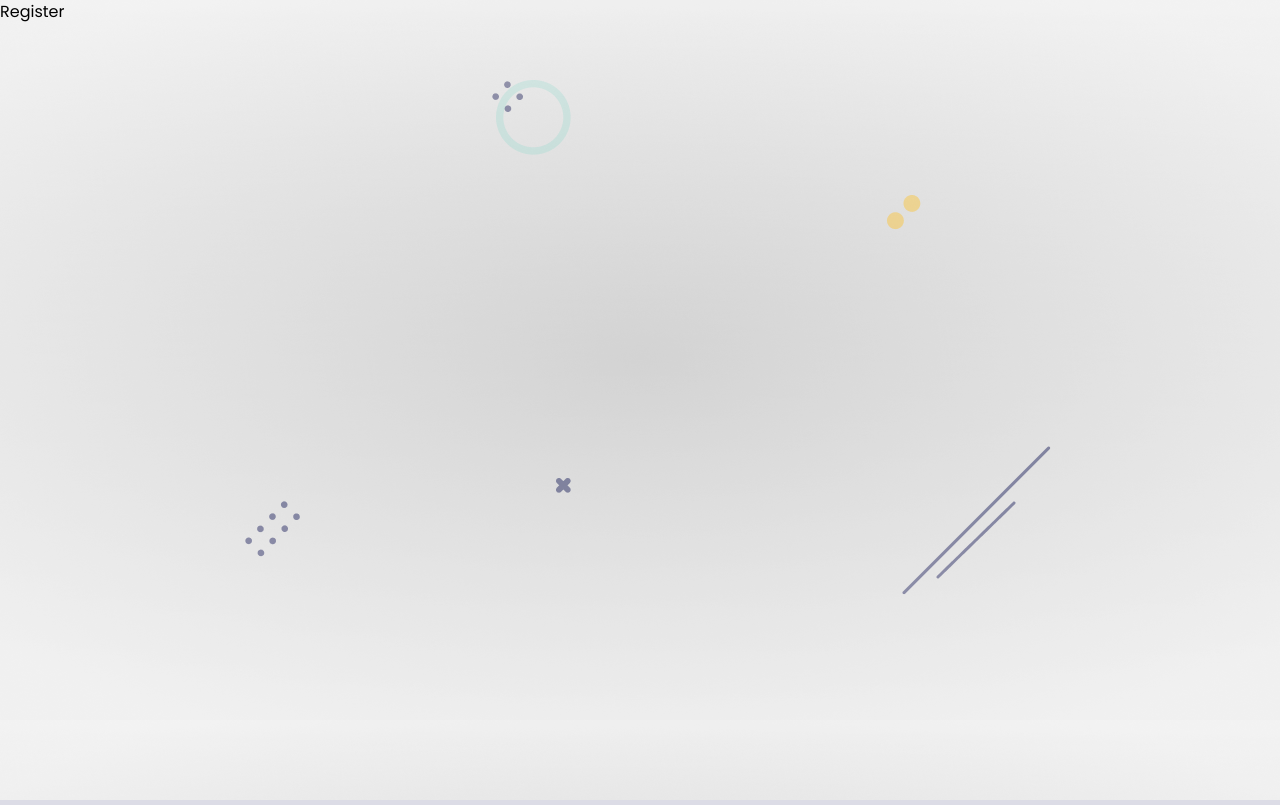
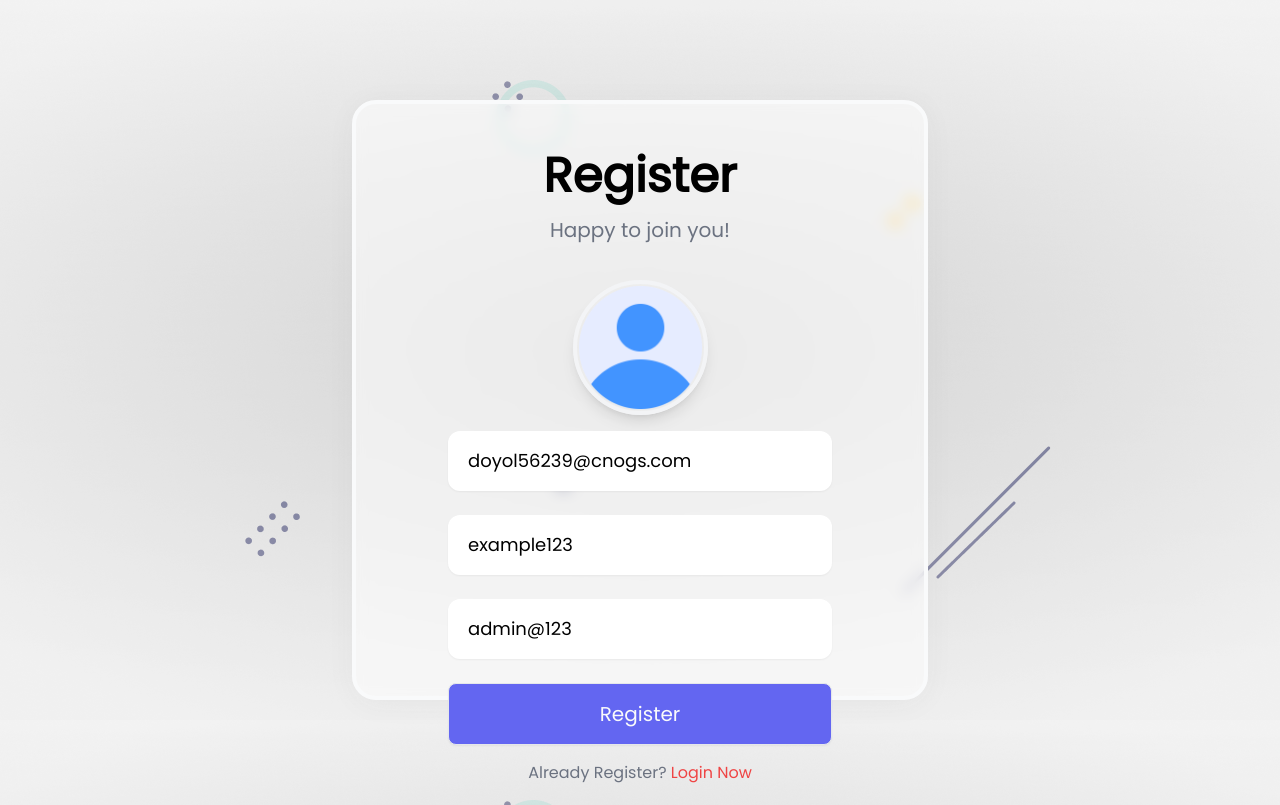
Before and after one commit to akashyap2013/MERN_Login_App_with_ResetEmail, a React (Create React App) app in the folder client/: page /register in a window 1280 px wide. Built offline with nearby package versions, Linux system fonts and the light colour scheme.

Commit message:
Register Added

```diff
--- a/client/src/components/Register.js
+++ b/client/src/components/Register.js
@@ -1,7 +1,77 @@
-import React from 'react'
+import React, { useState } from 'react'
+import { Link } from 'react-router-dom'
+import avatar from '../assets/profile.png';
+import { Toaster } from 'react-hot-toast';
+import { useFormik } from 'formik';
+import { registerValidation } from '../helper/validate';
+import convertToBase64 from '../helper/convert';
+
+import styles from '../styles/Username.module.css';
 
 export default function Register() {
+
+  const [file, setFile] = useState()
+
+  const formik = useFormik({
+    initialValues : {
+      email: 'doyol56239@cnogs.com',
+      username: 'example123',
+      password : 'admin@123'
+    },
+    validate : registerValidation,
+    validateOnBlur: false,
+    validateOnChange: false,
+    onSubmit : async values => {
+      values = await Object.assign(values, { profile : file || ''})
+      console.log(values)
+    }
+  })
+
+  /** formik doensn't support file upload so we need to create this handler */
+  const onUpload = async e => {
+    const base64 = await convertToBase64(e.target.files[0]);
+    setFile(base64);
+  }
+
   return (
-    <div>Register</div>
+    <div className="container mx-auto">
+
+      <Toaster position='top-center' reverseOrder={false}></Toaster>
+
+      <div className='flex justify-center items-center h-screen'>
+        <div className={styles.glass} style={{ width: "45%", paddingTop: '3em'}}>
+
+          <div className="title flex flex-col items-center">
+            <h4 className='text-5xl font-bold'>Register</h4>
+            <span className='py-4 text-xl w-2/3 text-center text-gray-500'>
+                Happy to join you!
+            </span>
+          </div>
+
+          <form className='py-1' onSubmit={formik.handleSubmit}>
+              <div className='profile flex justify-center py-4'>
+                  <label htmlFor="profile">
+                    <img src={file || avatar} className={styles.profile_img} alt="avatar" />
+                  </label>
+
+                  <input onChange={onUpload} type="file" id='profile' name='profile' />
+              </div>
+
+              <div className="textbox flex flex-col items-center gap-6">
+                  <input {...formik.getFieldProps('email')} className={styles.textbox} type="text" placeholder='Email*' />
+                  <input {...formik.getFieldProps('username')} className={styles.textbox} type="text" placeholder='Username*' />
+                  <input {...formik.getFieldProps('password')} className={styles.textbox} type="text" placeholder='Password*' />
+                  <button className={styles.btn} type='submit'>Register</button>
+              </div>
+
+              <div className="text-center py-4">
+                <span className='text-gray-500'>Already Register? <Link className='text-red-500' to="/">Login Now</Link></span>
+              </div>
+
+          </form>
+
+        </div>
+      </div>
+    </div>
   )
 }
--- /dev/null
+++ b/client/src/helper/convert.js
@@ -0,0 +1,16 @@
+
+/** image onto base64 */
+export default function convertToBase64(file){
+    return new Promise((resolve, reject) => {
+        const fileReader = new FileReader();
+        fileReader.readAsDataURL(file);
+
+        fileReader.onload = () => {
+            resolve(fileReader.result)
+        }
+
+        fileReader.onerror = (error) => {
+            reject(error)
+        }
+    })
+}
--- a/client/src/helper/validate.js
+++ b/client/src/helper/validate.js
@@ -21,6 +21,15 @@ export async function resetPasswordValidation(values){
     if(values.password !== values.confirm_pwd){
         errors.exist = toast.error("Password not match...!");
     }
+
+    return errors;
+}
+
+/** validate register form */
+export async function registerValidation(values){
+    const errors = usernameVerify({}, values);
+    passwordVerify(errors, values);
+    emailVerify(errors, values);
 
     return errors;
 }
@@ -57,3 +66,16 @@ function usernameVerify(error = {}, values){
 
     return error;
 }
+
+/** validate email */
+function emailVerify(error ={}, values){
+    if(!values.email){
+        error.email = toast.error("Email Required...!");
+    }else if(values.email.includes(" ")){
+        error.email = toast.error("Wrong Email...!")
+    }else if(!/^[A-Z0-9._%+-]+@[A-Z0-9.-]+\.[A-Z]{2,4}$/i.test(values.email)){
+        error.email = toast.error("Invalid email address...!")
+    }
+
+    return error;
+}
--- a/client/src/styles/Username.module.css
+++ b/client/src/styles/Username.module.css
@@ -24,3 +24,7 @@
 .btn:hover{
     background-color: #ff6a6a;
 }
+
+input[type='file']{
+    display: none;
+}
```
